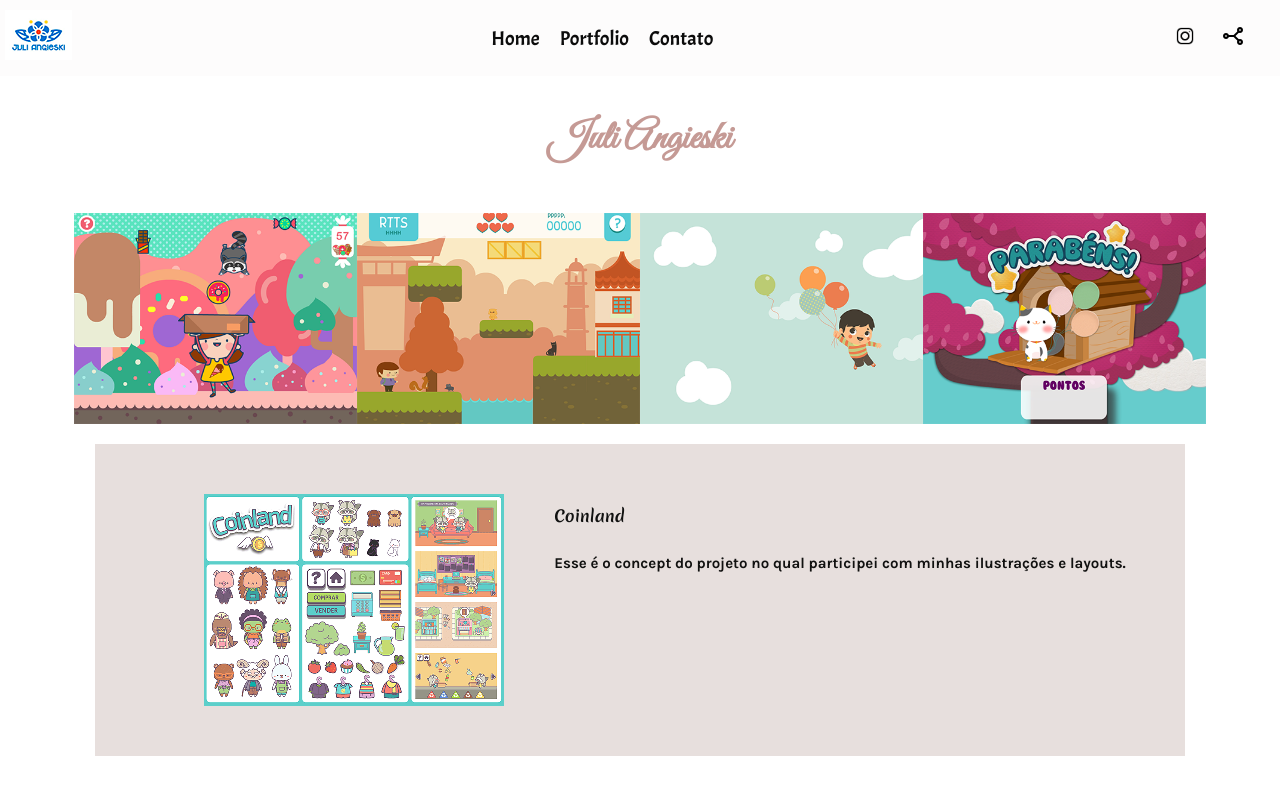
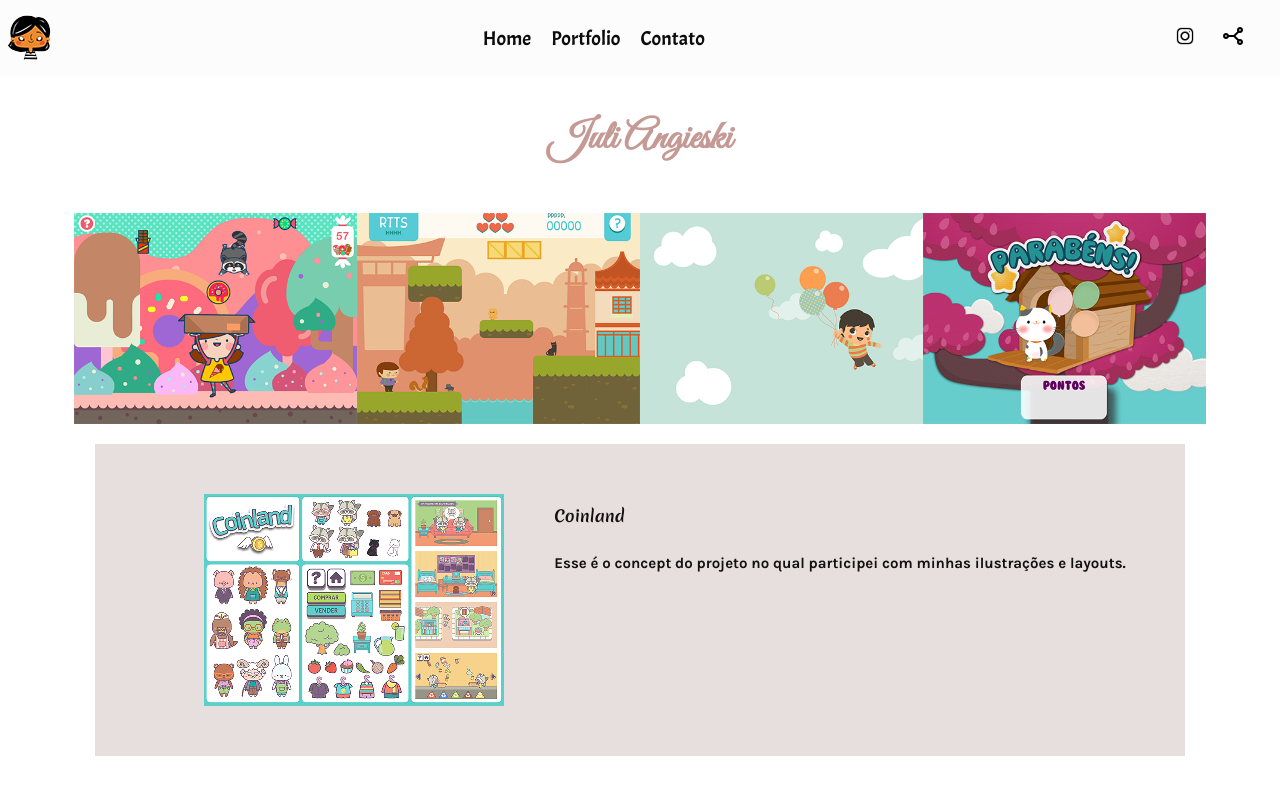
Before and after one commit to devmichele/juli, a plain HTML site: page index.html in a window 1280 px wide. Shown: the top 800 px of the page. Drawn offline with Linux system fonts and the light colour scheme; a web font is replaced by a local one.

Commit message:
Update index.html

```diff
--- a/index.html
+++ b/index.html
@@ -17,7 +17,7 @@
 </head>
 <body>
     <div class="top-bar">
-        <div class="logo"><img src="logo3.png" alt="Imagem 1"></div>
+        <div class="logo"><img src="logo.png" alt="Imagem 1"></div>
         <div class="menu">
             <ul>
                 <li><a href="#">Home</a></li>
```
